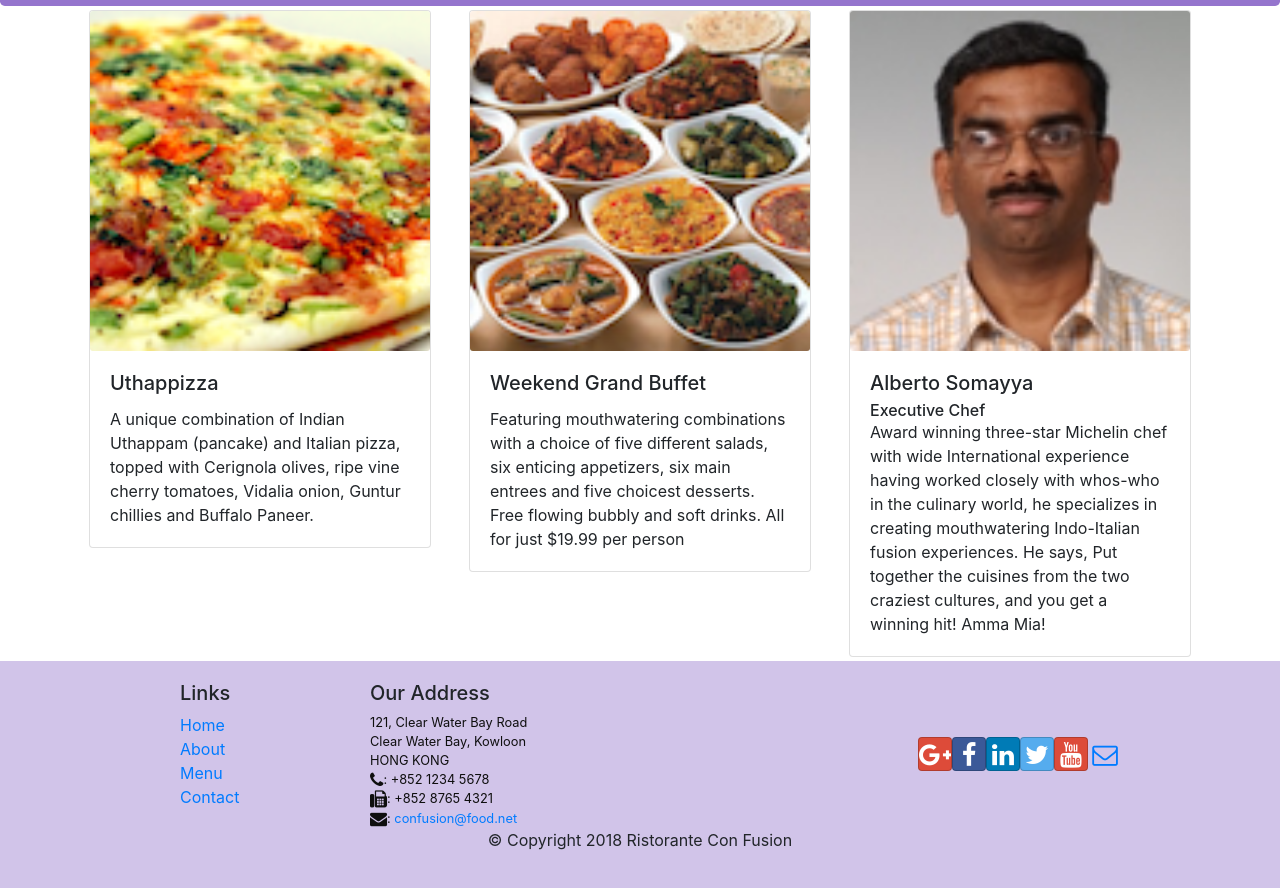
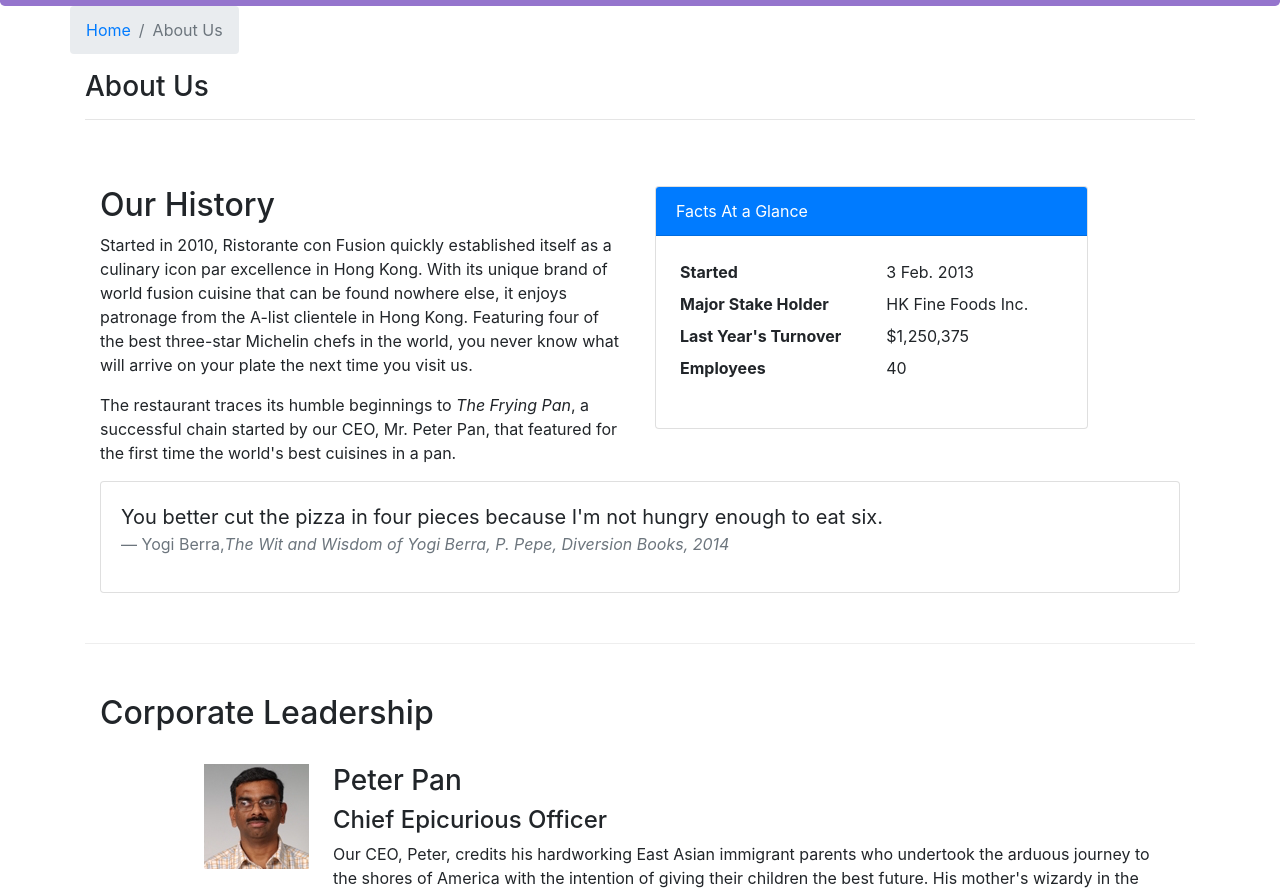
Before and after one commit to Mehak-Goyal/React_confusion, a React (Create React App) app: page /aboutus in a window 1280 px wide. Before the commit this address led to /home. Shown: the part 336-1226 px from the top of the page. Built offline with nearby package versions, Linux system fonts and the light colour scheme.

Commit message:
Controlled Forms

```diff
--- /dev/null
+++ b/src/components/AboutComponent.js
@@ -0,0 +1,127 @@
+import React from "react";
+import {
+  Breadcrumb,
+  BreadcrumbItem,
+  Card,
+  CardBody,
+  CardHeader,
+  Media,
+} from "reactstrap";
+import { Link } from "react-router-dom";
+
+function RenderLeader({ leaders }) {
+  const Leadership = leaders.map((leader) => {
+    return (
+      <Media tag="li" className="m-4">
+        <Media left href="#">
+          <img src={leader.image} alt="{leader.image}" className="mr-4" />
+        </Media>
+        <Media body>
+          <Media heading>
+            <div>
+              <h3>{leader.name}</h3>
+            </div>
+            <div>
+              <h7>{leader.designation}</h7>
+            </div>
+          </Media>
+          {leader.description}
+        </Media>
+      </Media>
+    );
+  });
+
+  return <Media list>{Leadership}</Media>;
+}
+
+function About(props) {
+  const leaders = props.leaders.map((leader) => {
+    return <p>Leader {leader.name}</p>;
+  });
+
+  return (
+    <div className="container">
+      <div className="row">
+        <Breadcrumb>
+          <BreadcrumbItem>
+            <Link to="/home">Home</Link>
+          </BreadcrumbItem>
+          <BreadcrumbItem active>About Us</BreadcrumbItem>
+        </Breadcrumb>
+        <div className="col-12">
+          <h3>About Us</h3>
+          <hr />
+        </div>
+      </div>
+      <div className="row row-content">
+        <div className="col-12 col-md-6">
+          <h2>Our History</h2>
+          <p>
+            Started in 2010, Ristorante con Fusion quickly established itself as
+            a culinary icon par excellence in Hong Kong. With its unique brand
+            of world fusion cuisine that can be found nowhere else, it enjoys
+            patronage from the A-list clientele in Hong Kong. Featuring four of
+            the best three-star Michelin chefs in the world, you never know what
+            will arrive on your plate the next time you visit us.
+          </p>
+          <p>
+            The restaurant traces its humble beginnings to{" "}
+            <em>The Frying Pan</em>, a successful chain started by our CEO, Mr.
+            Peter Pan, that featured for the first time the world's best
+            cuisines in a pan.
+          </p>
+        </div>
+        <div className="col-12 col-md-5">
+          <Card>
+            <CardHeader className="bg-primary text-white">
+              Facts At a Glance
+            </CardHeader>
+            <CardBody>
+              <dl className="row p-1">
+                <dt className="col-6">Started</dt>
+                <dd className="col-6">3 Feb. 2013</dd>
+                <dt className="col-6">Major Stake Holder</dt>
+                <dd className="col-6">HK Fine Foods Inc.</dd>
+                <dt className="col-6">Last Year's Turnover</dt>
+                <dd className="col-6">$1,250,375</dd>
+                <dt className="col-6">Employees</dt>
+                <dd className="col-6">40</dd>
+              </dl>
+            </CardBody>
+          </Card>
+        </div>
+        <div className="col-12">
+          <Card>
+            <CardBody className="bg-faded">
+              <blockquote className="blockquote">
+                <p className="mb-0">
+                  You better cut the pizza in four pieces because I'm not hungry
+                  enough to eat six.
+                </p>
+                <footer className="blockquote-footer">
+                  Yogi Berra,
+                  <cite title="Source Title">
+                    The Wit and Wisdom of Yogi Berra, P. Pepe, Diversion Books,
+                    2014
+                  </cite>
+                </footer>
+              </blockquote>
+            </CardBody>
+          </Card>
+        </div>
+      </div>
+      <div className="row row-content">
+        <div className="col-12">
+          <h2>Corporate Leadership</h2>
+        </div>
+        <div className="col-12">
+          <Media list>
+            <RenderLeader leaders={props.leaders}></RenderLeader>
+          </Media>
+        </div>
+      </div>
+    </div>
+  );
+}
+
+export default About;
--- a/src/components/ContactComponent.js
+++ b/src/components/ContactComponent.js
@@ -1,7 +1,46 @@
-import React from "react";
-import { Breadcrumb, BreadcrumbItem } from "reactstrap";
+import React, { Component } from "react";
+import {
+  Breadcrumb,
+  BreadcrumbItem,
+  Button,
+  Form,
+  FormGroup,
+  Label,
+  Input,
+  Col,
+} from "reactstrap";
 import { Link } from "react-router-dom";
-function Contact(props) {
+
+class Contact extends Component {
+  constructor(props) {
+    super(props);
+    this.state = {
+      firstname: "",
+      lastname: "",
+      telnum: "",
+      email: "",
+      agree: false,
+      contactType: "Tel.",
+      message: "",
+    };
+    this.handleSubmit = this.handleSubmit.bind(this);
+    this.handleInputChange = this.handleInputChange.bind(this);
+  }
+
+  handleInputChange(event) {
+    const target = event.target;
+    const value = target.type === "checkbox" ? target.checked : target.value;
+    const name = target.name;
+    this.setState({
+      [name]: value,
+    });
+  }
+  handleSubmit(event) {
+    console.log("current state is : " + JSON.stringify(this.state));
+    alert("current state is : " + JSON.stringify(this.state));
+    event.preventDefault();
+  }
+  render() {
     return (
       <div className="container">
         <div className="row">
@@ -62,8 +101,127 @@
             </div>
           </div>
         </div>
+        <div className="row row-content">
+          <div className="col-12">
+            <h3>Send us Your Feedback</h3>
+          </div>
+          <div className="col-12 col-md-9">
+            <Form onSubmit={this.handleSubmit}>
+              <FormGroup row>
+                <Label htmlFor="firstname" md={2}>
+                  First Name
+                </Label>
+                <Col md={10}>
+                  <Input
+                    type="text"
+                    id="firstname"
+                    name="firstname"
+                    placeholder="First Name"
+                    value={this.state.firstname}
+                    onChange={this.handleInputChange}
+                  ></Input>
+                </Col>
+              </FormGroup>
+              <FormGroup row>
+                <Label htmlFor="lastname" md={2}>
+                  Last Name
+                </Label>
+                <Col md={10}>
+                  <Input
+                    type="text"
+                    id="lastname"
+                    name="lastname"
+                    placeholder="Last Name"
+                    value={this.state.lastname}
+                    onChange={this.handleInputChange}
+                  ></Input>
+                </Col>
+              </FormGroup>
+              <FormGroup row>
+                <Label htmlFor="telnum" md={2}>
+                  Contact Tel.
+                </Label>
+                <Col md={10}>
+                  <Input
+                    type="tel"
+                    id="telnum"
+                    name="telnum"
+                    placeholder="Tel. Number"
+                    value={this.state.telnum}
+                    onChange={this.handleInputChange}
+                  ></Input>
+                </Col>
+              </FormGroup>
+              <FormGroup row>
+                <Label htmlFor="email" md={2}>
+                  Email
+                </Label>
+                <Col md={10}>
+                  <Input
+                    type="email"
+                    id="emial"
+                    name="email"
+                    placeholder="Email"
+                    value={this.state.email}
+                    onChange={this.handleInputChange}
+                  ></Input>
+                </Col>
+              </FormGroup>
+              <FormGroup row>
+                <Col md={{ size: 6, offset: 2 }}>
+                  <FormGroup check>
+                    <Label check>
+                      <Input
+                        type="checkbox"
+                        name="agree"
+                        checked={this.state.agree}
+                        onChange={this.handleInputChange}
+                      ></Input>
+                      {"  "}
+                      <strong>May we contact you?</strong>
+                    </Label>
+                  </FormGroup>
+                </Col>
+                <Col md={{ size: 3, offset: 1 }}>
+                  <Input
+                    type="select"
+                    name="contactType"
+                    value={this.state.contactType}
+                    onChange={this.handleInputChange}
+                  >
+                    <option>Tel.</option>
+                    <option>Email</option>
+                  </Input>
+                </Col>
+              </FormGroup>
+              <FormGroup row>
+                <Label htmlFor="message" md={2}>
+                  Your Feedback
+                </Label>
+                <Col md={10}>
+                  <Input
+                    type="textarea"
+                    id="message"
+                    name="message"
+                    row="12"
+                    value={this.state.message}
+                    onChange={this.handleInputChange}
+                  ></Input>
+                </Col>
+              </FormGroup>
+              <FormGroup row>
+                <Col md={{ size: 10, offset: 2 }}>
+                  <Button type="submit" color="primary">
+                    Send Feedback
+                  </Button>
+                </Col>
+              </FormGroup>
+            </Form>
+          </div>
+        </div>
       </div>
     );
   }
+}
 
 export default Contact;
--- a/src/components/HeaderComponent.js
+++ b/src/components/HeaderComponent.js
@@ -46,7 +46,7 @@
                 </NavItem>
                 <NavItem>
                   <NavLink className="nav-link" to="/aboutus">
-                    <span className="fa fa-info fa-lg"></span>About Us
+                    <span className="fa fa-info fa-lg"></span> About Us
                   </NavLink>
                 </NavItem>
                 <NavItem>
--- a/src/components/MainComponent.js
+++ b/src/components/MainComponent.js
@@ -1,14 +1,15 @@
 import React, { Component } from "react";
 import Home from "./HomeComponent";
 import Menu from "./MenuComponent";
+import About from "./AboutComponent";
 import Contact from "./ContactComponent";
 import DishDetail from "./DishdetailComponent";
 import Header from "./HeaderComponent";
 import Footer from "./FooterComponent";
 import { DISHES } from "../shared/dishes";
-import { LEADERS } from "../shared/leaders";
 import { COMMENTS } from "../shared/comments";
 import { PROMOTIONS } from "../shared/promotions";
+import { LEADERS } from "../shared/leaders";
 
 import { Switch, Route, Redirect } from "react-router-dom";
 class Main extends React.Component {
@@ -53,12 +54,17 @@
         <Header></Header>
         <Switch>
           <Route path="/home" component={HomePage}></Route>
+
           <Route
             exact
             path="/menu"
             component={() => <Menu dishes={this.state.dishes}></Menu>}
           ></Route>
           <Route path="/menu/:dishId" component={DishWithId}></Route>
+          <Route
+            path="/aboutus"
+            component={() => <About leaders={this.state.leaders} />}
+          />
           <Route exact path="/contactus" component={Contact}></Route>
           <Redirect to="/home"></Redirect>
         </Switch>
```
Lines whose indentation alone changed are shown as unchanged.
